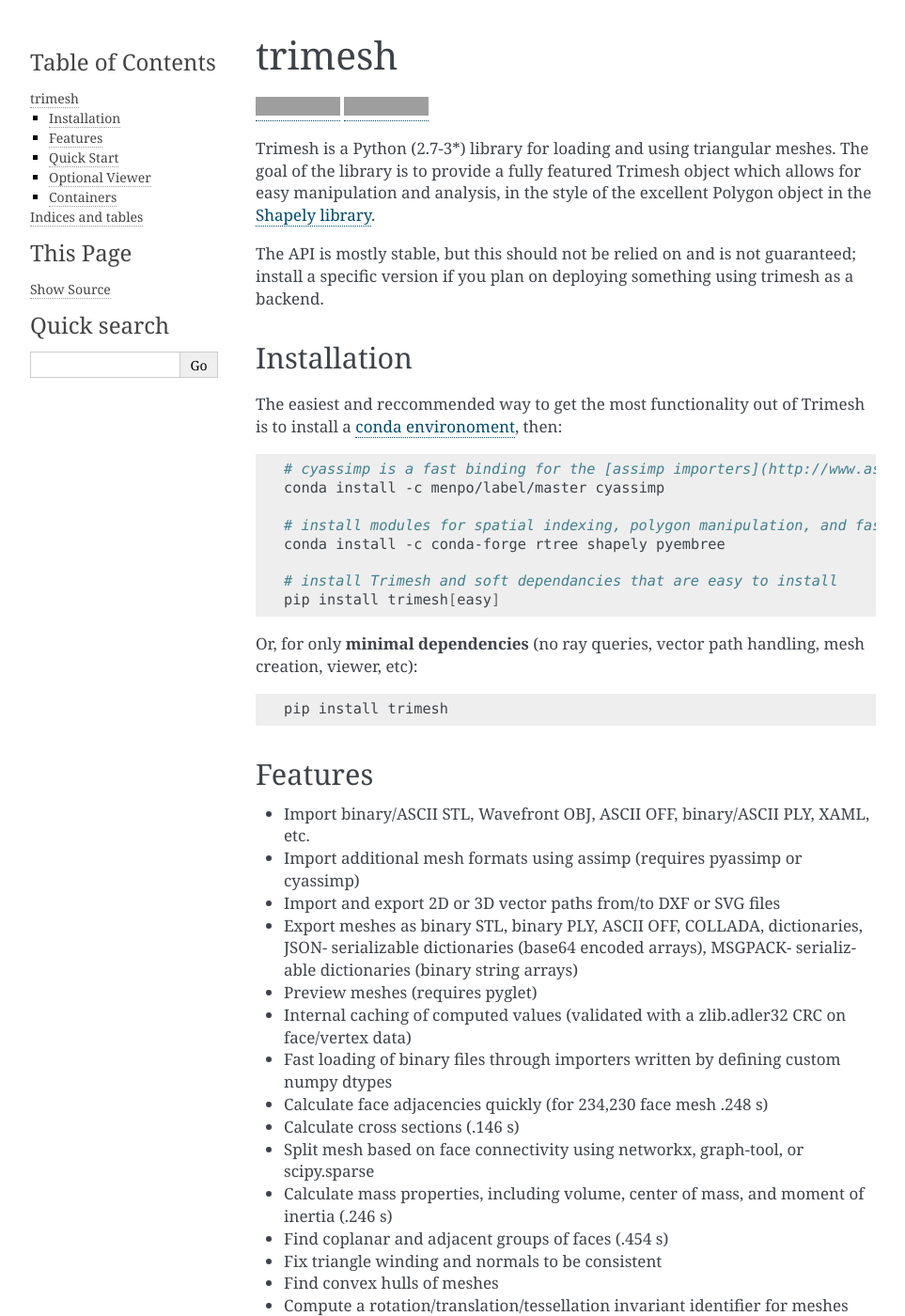
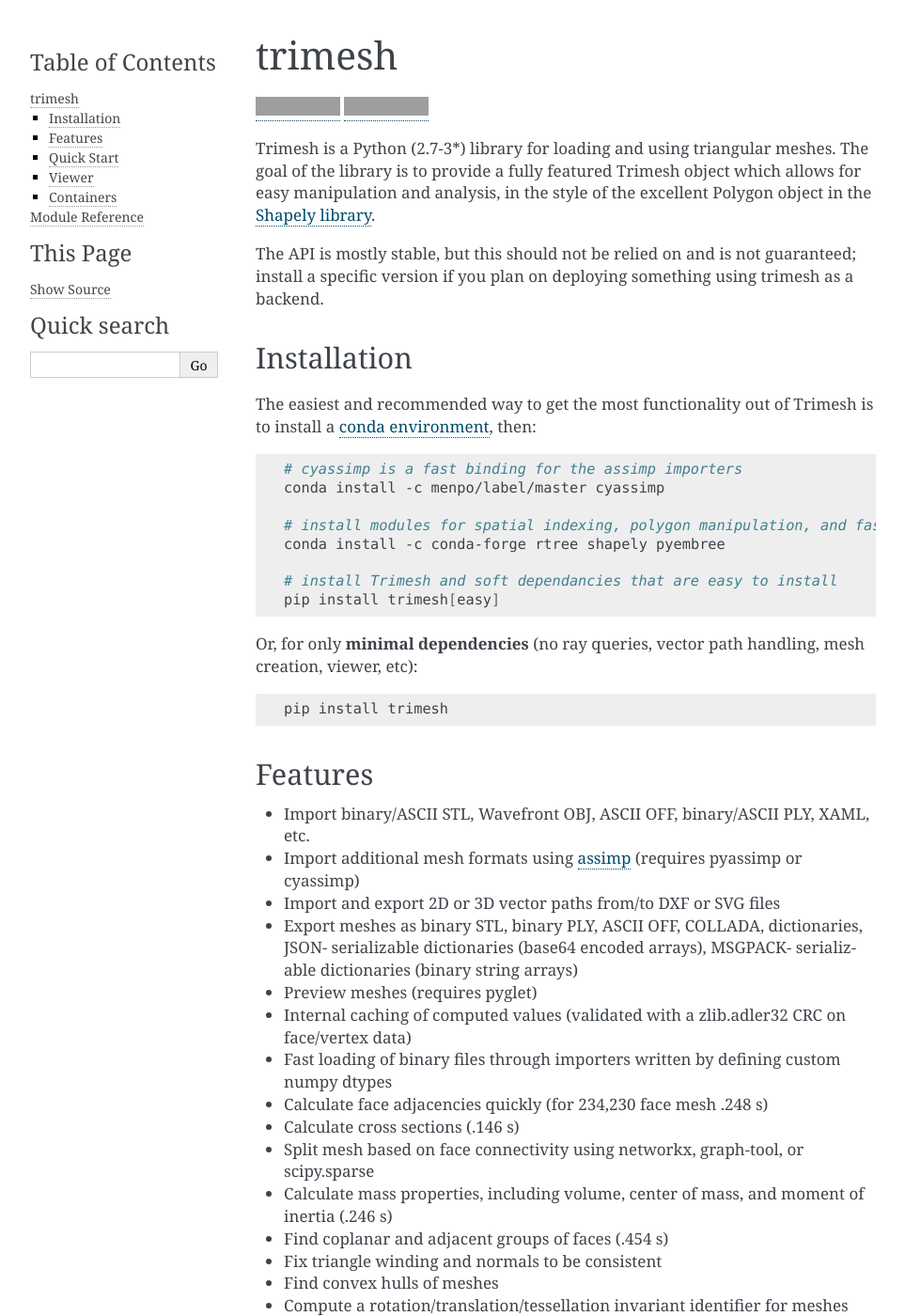
Before and after one commit to mikedh/trimesh, a Sphinx documentation site: the page built from docs/index.rst, in a window 1280 px wide and 1400 px high. Shown: the whole window at 94% size, without its empty margins (148-1111 px from the left). Built offline with Sphinx 7.4.7, drawn with Linux system fonts in a browser that asks for light colours; formulas are drawn with MathJax 3; some of the changed text lies outside the part shown; grey boxes are pictures that could not be loaded.

Commit message:
use default theme for docs

```diff
--- a/docs/README.rst
+++ b/docs/README.rst
@@ -16,14 +16,14 @@
 Installation
 ------------
 
-The easiest and reccommended way to get the most functionality out of
+The easiest and recommended way to get the most functionality out of
 Trimesh is to install a `conda
-environoment <https://conda.io/miniconda.html>`__, then:
+environment <https://conda.io/miniconda.html>`__, then:
 
 .. code:: bash
 
 
-    # cyassimp is a fast binding for the [assimp importers](http://www.assimp.org/main_features_formats.html)
+    # cyassimp is a fast binding for the assimp importers
     conda install -c menpo/label/master cyassimp
 
     # install modules for spatial indexing, polygon manipulation, and fast ray-mesh queries
@@ -44,8 +44,9 @@
 
 -  Import binary/ASCII STL, Wavefront OBJ, ASCII OFF, binary/ASCII PLY,
    XAML, etc.
--  Import additional mesh formats using assimp (requires pyassimp or
-   cyassimp)
+-  Import additional mesh formats using
+   `assimp <http://www.assimp.org/main_features_formats.html>`__
+   (requires pyassimp or cyassimp)
 -  Import and export 2D or 3D vector paths from/to DXF or SVG files
 -  Export meshes as binary STL, binary PLY, ASCII OFF, COLLADA,
    dictionaries, JSON- serializable dictionaries (base64 encoded
@@ -170,8 +171,8 @@
           mesh.bounding_cylinder.volume,
           mesh.bounding_sphere.volume)
 
-Optional Viewer
----------------
+Viewer
+------
 
 Trimesh includes an optional pyglet- based viewer for
 debugging/inspecting. In the mesh view window:
--- a/docs/conf.py
+++ b/docs/conf.py
@@ -94,7 +94,7 @@
 # The theme to use for HTML and HTML Help pages.  See the documentation for
 # a list of builtin themes.
 #
-html_theme = 'alabaster'
+#html_theme = 'alabaster'
 
 # Theme options are theme-specific and customize the look and feel of a theme
 # further.  For a list of options available for each theme, see the
--- a/docs/index.rst
+++ b/docs/index.rst
@@ -3,15 +3,11 @@
    You can adapt this file completely to your liking, but it should at least
    contain the root `toctree` directive.
 
+ .. toctree::
+   :maxdepth: 2
+
 .. include:: README.rst
 
-.. toctree::
-   :maxdepth: 2
-   :caption: Contents:
-
-Indices and tables
+Module Reference
 ==================
-
-* :ref:`genindex`
 * :ref:`modindex`
-* :ref:`search`
--- a/trimesh/version.py
+++ b/trimesh/version.py
@@ -1 +1 @@
-__version__ = '2.10.3'
+__version__ = '2.10.4'
```
Also changed, not shown: README.md (+4 -4 lines), docs/install.rst (added, +44 -0 lines), 4 other files.
